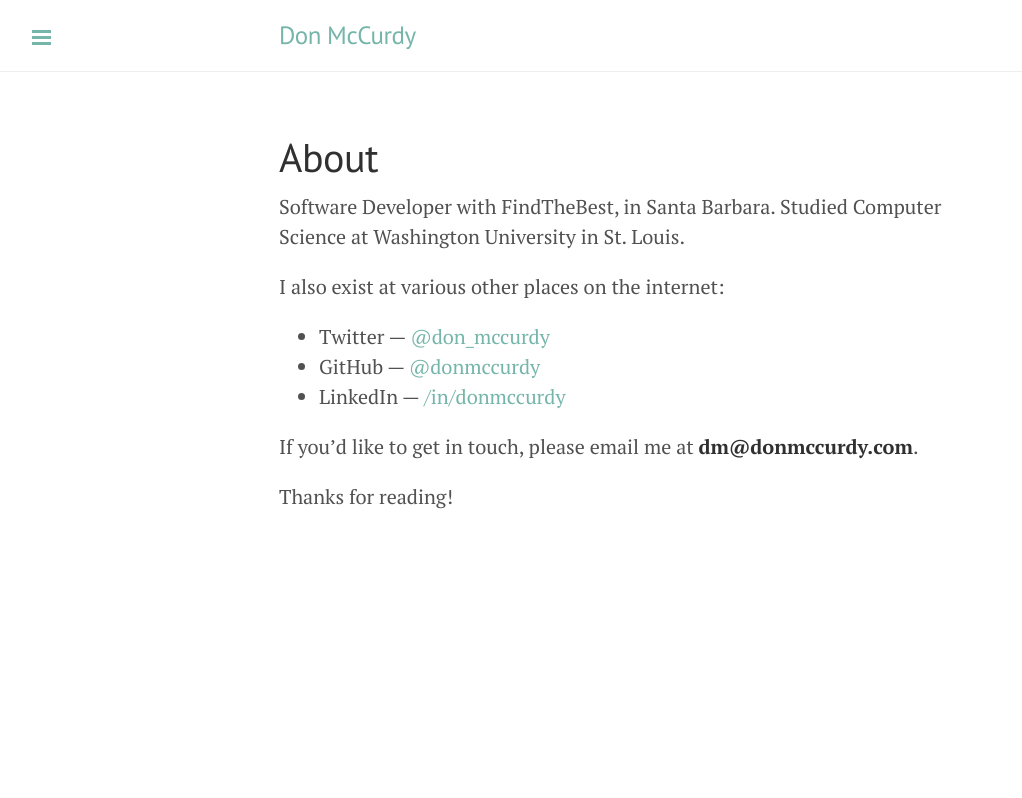
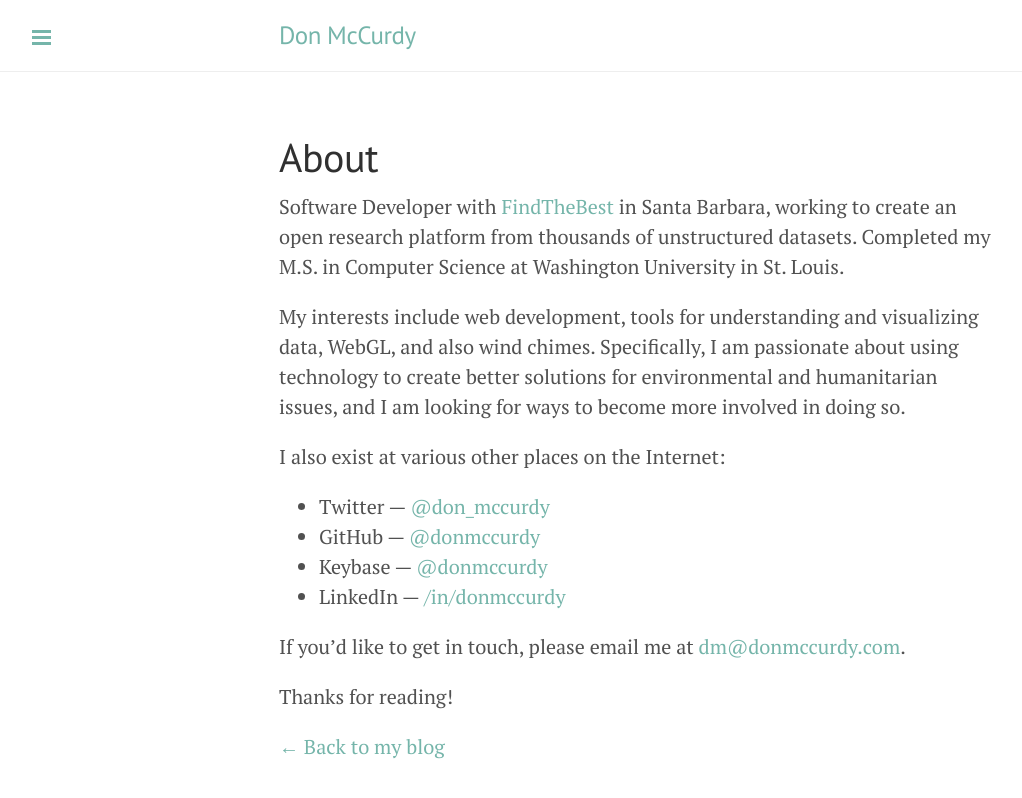
Before and after one commit to donmccurdy/blog, a Jekyll site: the page built from about.md, in a window 1280 px wide. Shown: the top 798 px of the page, without its empty margins (1-1023 px from the left). Built offline with Jekyll 4.4.1, drawn with Linux system fonts in a browser that asks for light colours; Markdown is read by kramdown in place of the engine named in the settings.

Commit message:
updates to about page

```diff
--- a/about.md
+++ b/about.md
@@ -3,14 +3,19 @@ layout: page
 title: About
 ---
 
-Software Developer with FindTheBest, in Santa Barbara. Studied Computer Science at Washington University in St. Louis.
+Software Developer with [FindTheBest](http://www.findthebest.com/) in Santa Barbara, working to create an open research platform from thousands of unstructured datasets. Completed my M.S. in Computer Science at Washington University in St. Louis.
 
-I also exist at various other places on the internet:
+My interests include web development, tools for understanding and visualizing data, WebGL, and also wind chimes. Specifically, I am passionate about using technology to create better solutions for environmental and humanitarian issues, and I am looking for ways to become more involved in doing so.
+
+I also exist at various other places on the Internet:
 
 * Twitter — [@don_mccurdy](https://twitter.com/don_mccurdy)
 * GitHub — [@donmccurdy](https://github.com/donmccurdy)
+* Keybase — [@donmccurdy](https://keybase.io/donmccurdy)
 * LinkedIn — [/in/donmccurdy](https://www.linkedin.com/in/donmccurdy)
 
-If you'd like to get in touch, please email me at **dm@donmccurdy.com**.
+If you'd like to get in touch, please email me at [dm@donmccurdy.com](mailto:dm@donmccurdy.com).
 
 Thanks for reading!
+
+[&larr; Back to my blog](/)
```
Also changed, not shown: _drafts/ideas.md (+0 -1 lines).
